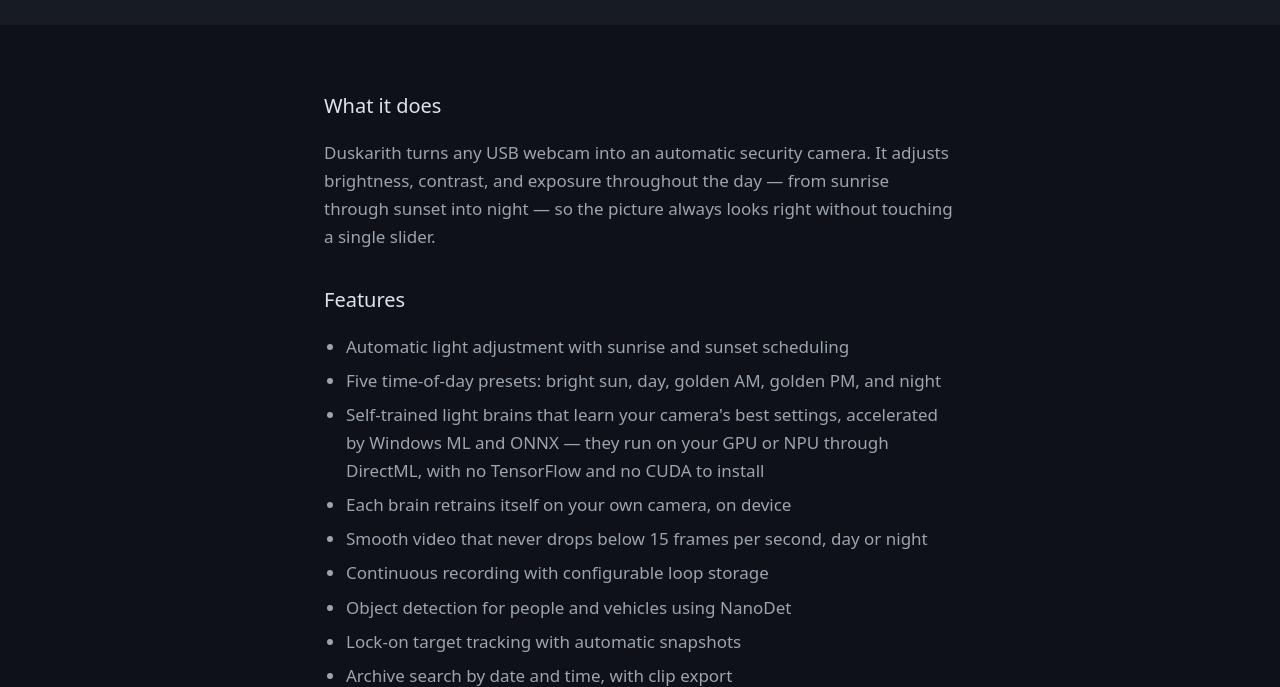
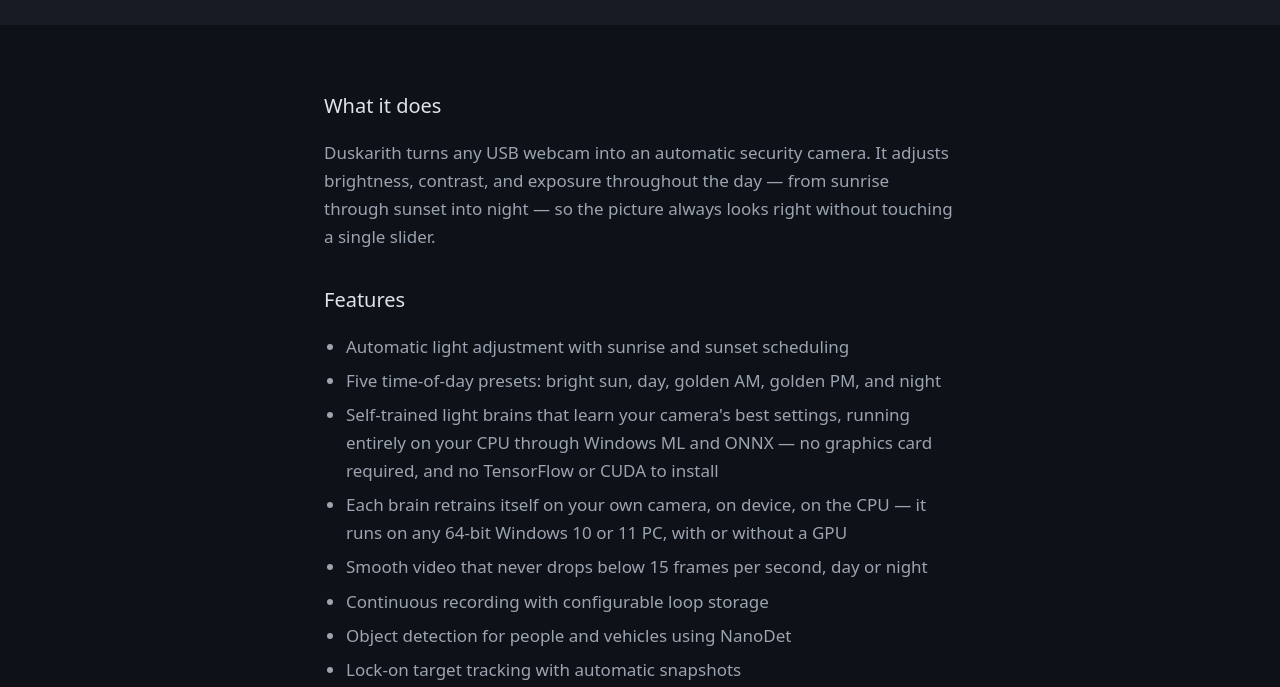
Before and after one commit to CodeProSpecialist/CodeProSpecialist.github.io, a plain HTML site: page duskarith/index.html in a window 1280 px wide. Shown: the part 116-803 px from the top of the page. Drawn offline with Linux system fonts and the light colour scheme.

Commit message:
Duskarith site: the brains run on the CPU, no GPU required
The page said the light brains run on the GPU or NPU through DirectML. The
program now runs them entirely on the CPU through Windows ML and ONNX (with a
built-in CPU fallback), so the page is updated to match: no graphics card
required, no TensorFlow or CUDA, runs on any 64-bit Windows 10 or 11 PC with or
without a GPU.

Co-Authored-By: Claude Opus 4.8 <noreply@anthropic.com>
Claude-Session: https://claude.ai/code/session_01FMAna5J7X8FrsctJDb5KUQ

```diff
--- a/duskarith/index.html
+++ b/duskarith/index.html
@@ -49,9 +49,10 @@
     <li>Automatic light adjustment with sunrise and sunset scheduling</li>
     <li>Five time-of-day presets: bright sun, day, golden AM, golden PM, and night</li>
     <li>Self-trained light brains that learn your camera's best settings,
-        accelerated by Windows ML and ONNX &mdash; they run on your GPU or NPU
-        through DirectML, with no TensorFlow and no CUDA to install</li>
-    <li>Each brain retrains itself on your own camera, on device</li>
+        running entirely on your CPU through Windows ML and ONNX &mdash; no
+        graphics card required, and no TensorFlow or CUDA to install</li>
+    <li>Each brain retrains itself on your own camera, on device, on the CPU
+        &mdash; it runs on any 64-bit Windows 10 or 11 PC, with or without a GPU</li>
     <li>Smooth video that never drops below 15 frames per second, day or night</li>
     <li>Continuous recording with configurable loop storage</li>
     <li>Object detection for people and vehicles using NanoDet</li>
```
